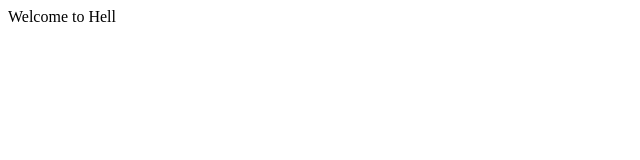
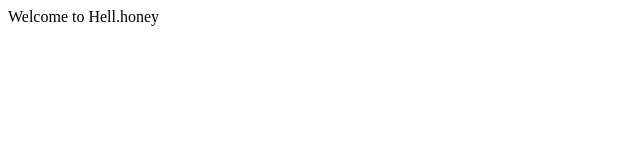
Before and after one commit to BIGBUG1012/mygit1028, a plain HTML site: page index.html in a window 1280 px wide. Shown: the full height of the page, 0-640 px from the left. Drawn offline with Linux system fonts and the light colour scheme.

Commit message:
seventh git

```diff
--- a/index.html
+++ b/index.html
@@ -1,6 +1,6 @@
 <html>
 
 <body>
-        Welcome to Hell
+        Welcome to Hell.honey
 </body>
 </html>
```
Also changed, not shown: page.html (added).
